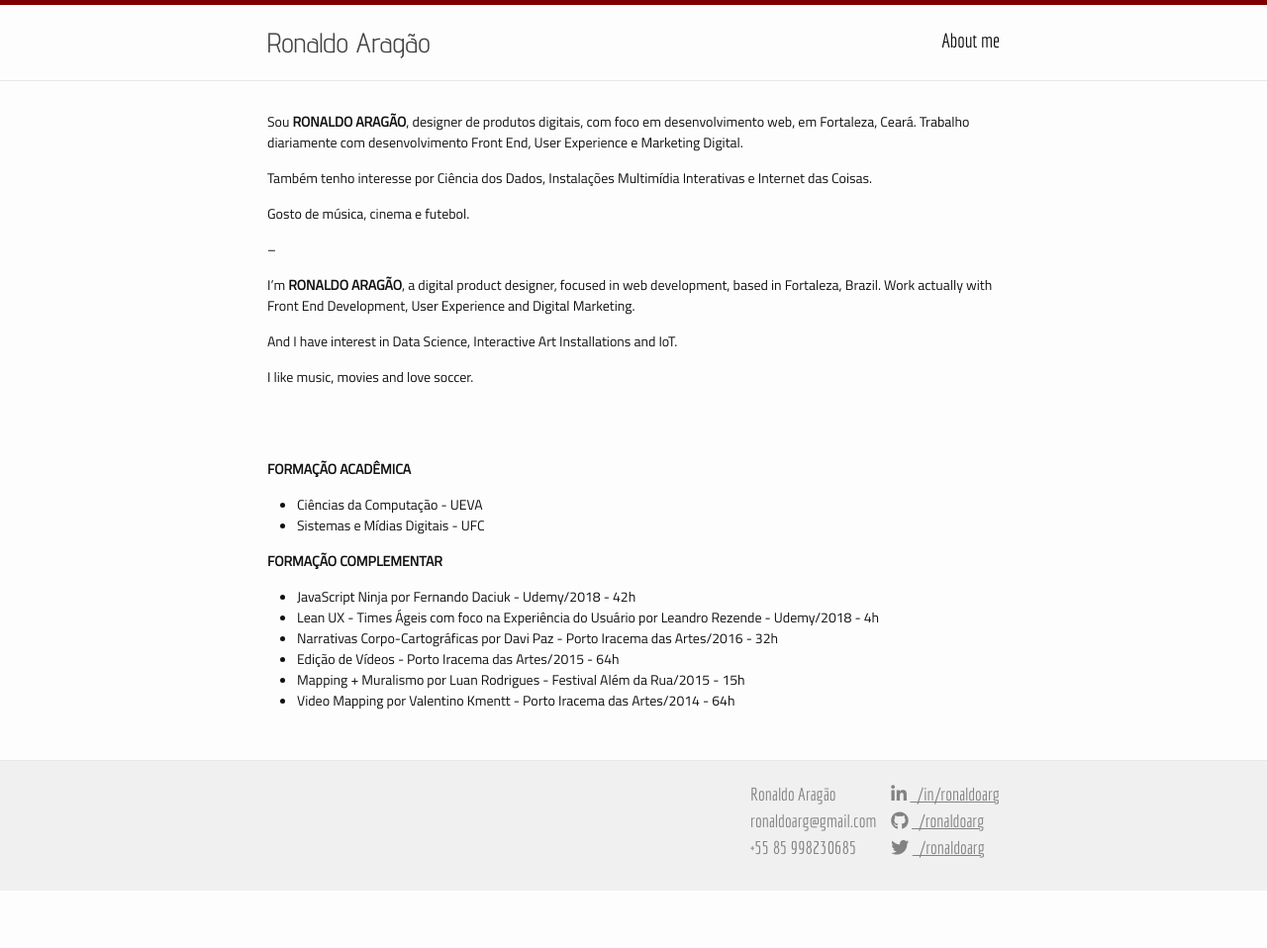
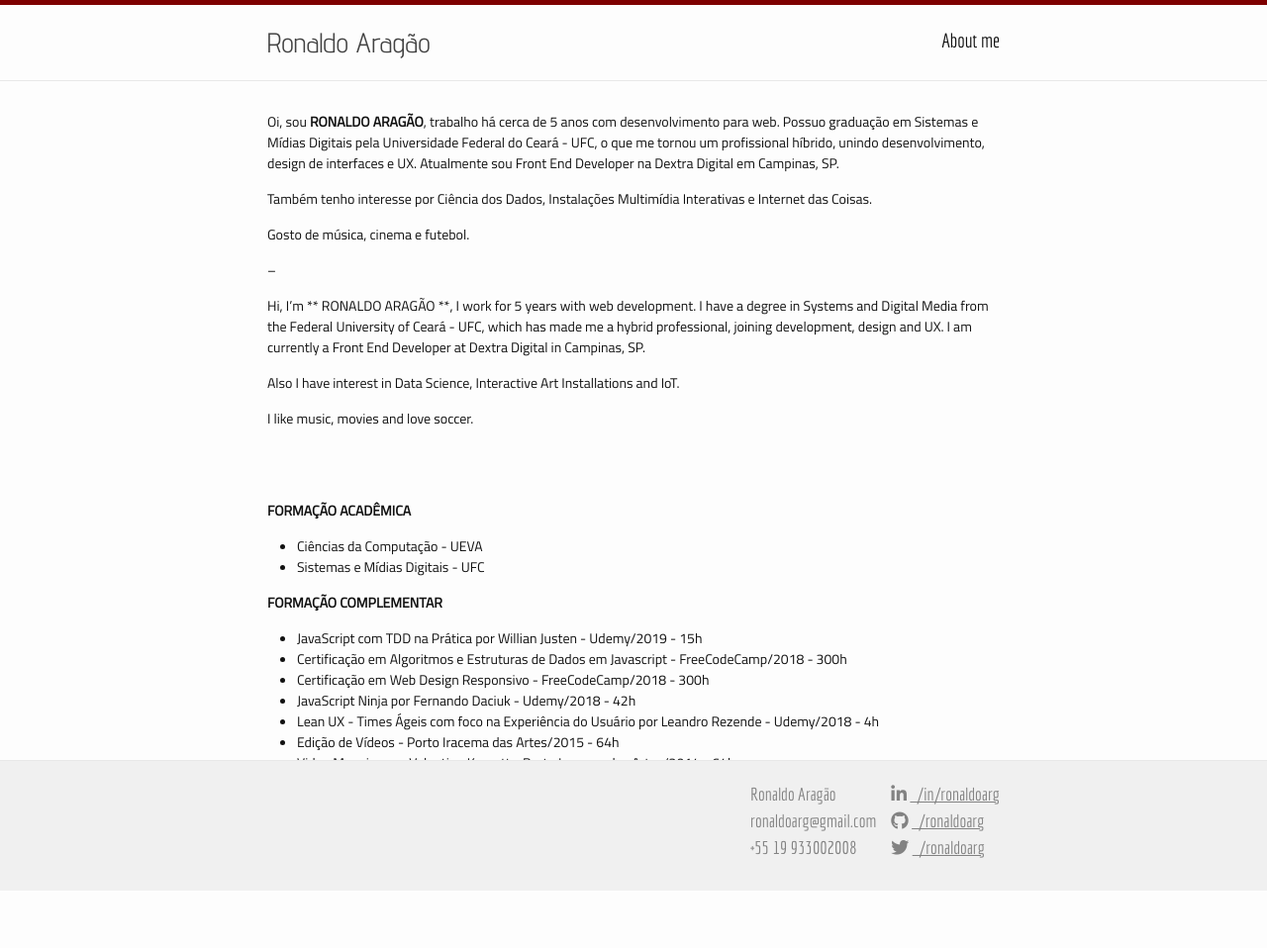
Before and after one commit to ronaldoarg/ronaldoarg.github.io, a Jekyll site: the page built from about.md, in a window 1280 px wide. Shown: the whole page at 99% size. Built offline with Jekyll 4.4.1, drawn with Linux system fonts in a browser that asks for light colours; nearby versions of some CDN libraries; before the commit the page ends 900 px from its top, so only the background shows below that.

Commit message:
update | 15/06/19 (#1)

```diff
--- a/_config.yml
+++ b/_config.yml
@@ -11,7 +11,7 @@ url: "ronaldoarg.github.io" # the base hostname & protocol for your site
 
 # Social settings
 email: ronaldoarg@gmail.com
-phone: +55 85 998230685
+phone: +55 19 933002008
 twitter_username: ronaldoarg
 github_username:  ronaldoarg
 instagram_username:  ronaldoarg
--- a/about.md
+++ b/about.md
@@ -4,7 +4,7 @@ title: About me
 permalink: /about/
 ---
 
-Sou **RONALDO ARAGÃO**, designer de produtos digitais, com foco em desenvolvimento web, em Fortaleza, Ceará. Trabalho diariamente com desenvolvimento Front End, User Experience e Marketing Digital.
+Oi, sou **RONALDO ARAGÃO**, trabalho há cerca de 5 anos com desenvolvimento para web. Possuo graduação em Sistemas e Mídias Digitais pela Universidade Federal do Ceará - UFC, o que me tornou um profissional híbrido, unindo desenvolvimento, design de interfaces e UX. Atualmente sou Front End Developer na Dextra Digital em Campinas, SP.
 
 Também tenho interesse por Ciência dos Dados, Instalações Multimídia Interativas e Internet das Coisas.
 
@@ -12,9 +12,9 @@ Gosto de música, cinema e futebol.
 
 --
 
-I'm **RONALDO ARAGÃO**, a digital product designer, focused in web development, based in Fortaleza, Brazil. Work actually with Front End Development, User Experience and Digital Marketing.
+Hi, I'm ** RONALDO ARAGÃO **, I work for 5 years with web development. I have a degree in Systems and Digital Media from the Federal University of Ceará - UFC, which has made me a hybrid professional, joining development, design and UX. I am currently a Front End Developer at Dextra Digital in Campinas, SP.
 
-And I have interest in Data Science, Interactive Art Installations and IoT.
+Also I have interest in Data Science, Interactive Art Installations and IoT.
 
 I like music, movies and love soccer.
 
@@ -28,9 +28,10 @@ I like music, movies and love soccer.
 
 #### **FORMAÇÃO COMPLEMENTAR** ####
 
+* JavaScript com TDD na Prática por Willian Justen - Udemy/2019 - 15h
+* Certificação em Algoritmos e Estruturas de Dados em Javascript - FreeCodeCamp/2018 - 300h
+* Certificação em Web Design Responsivo - FreeCodeCamp/2018 - 300h
 * JavaScript Ninja por Fernando Daciuk - Udemy/2018 - 42h
 * Lean UX - Times Ágeis com foco na Experiência do Usuário por Leandro Rezende - Udemy/2018 - 4h
-* Narrativas Corpo-Cartográficas por Davi Paz - Porto Iracema das Artes/2016 - 32h
 * Edição de Vídeos - Porto Iracema das Artes/2015 - 64h
-* Mapping + Muralismo por Luan Rodrigues - Festival Além da Rua/2015 - 15h
 * Video Mapping por Valentino Kmentt - Porto Iracema das Artes/2014 - 64h
```
Also changed, not shown: index.html (+8 -4 lines).
